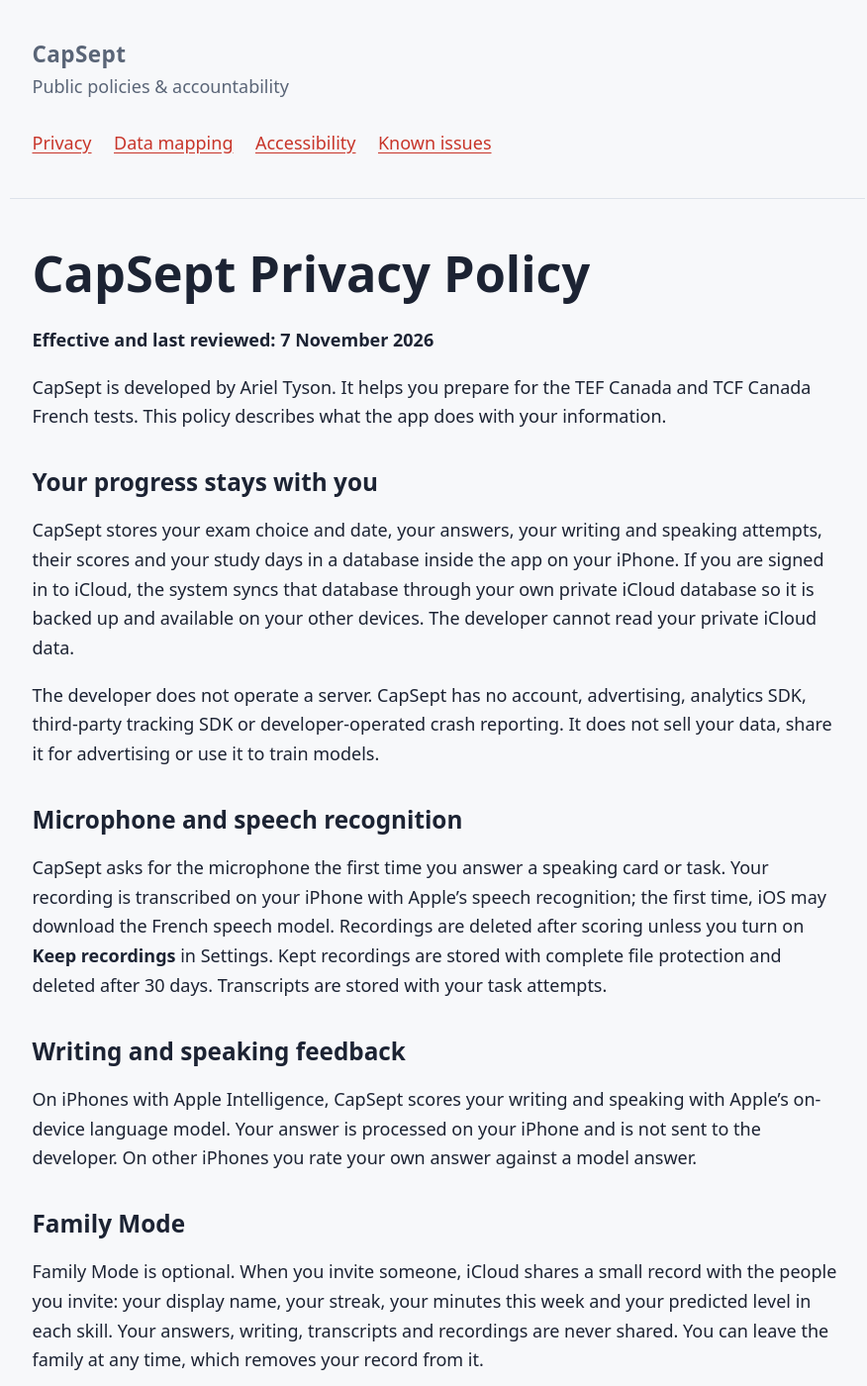
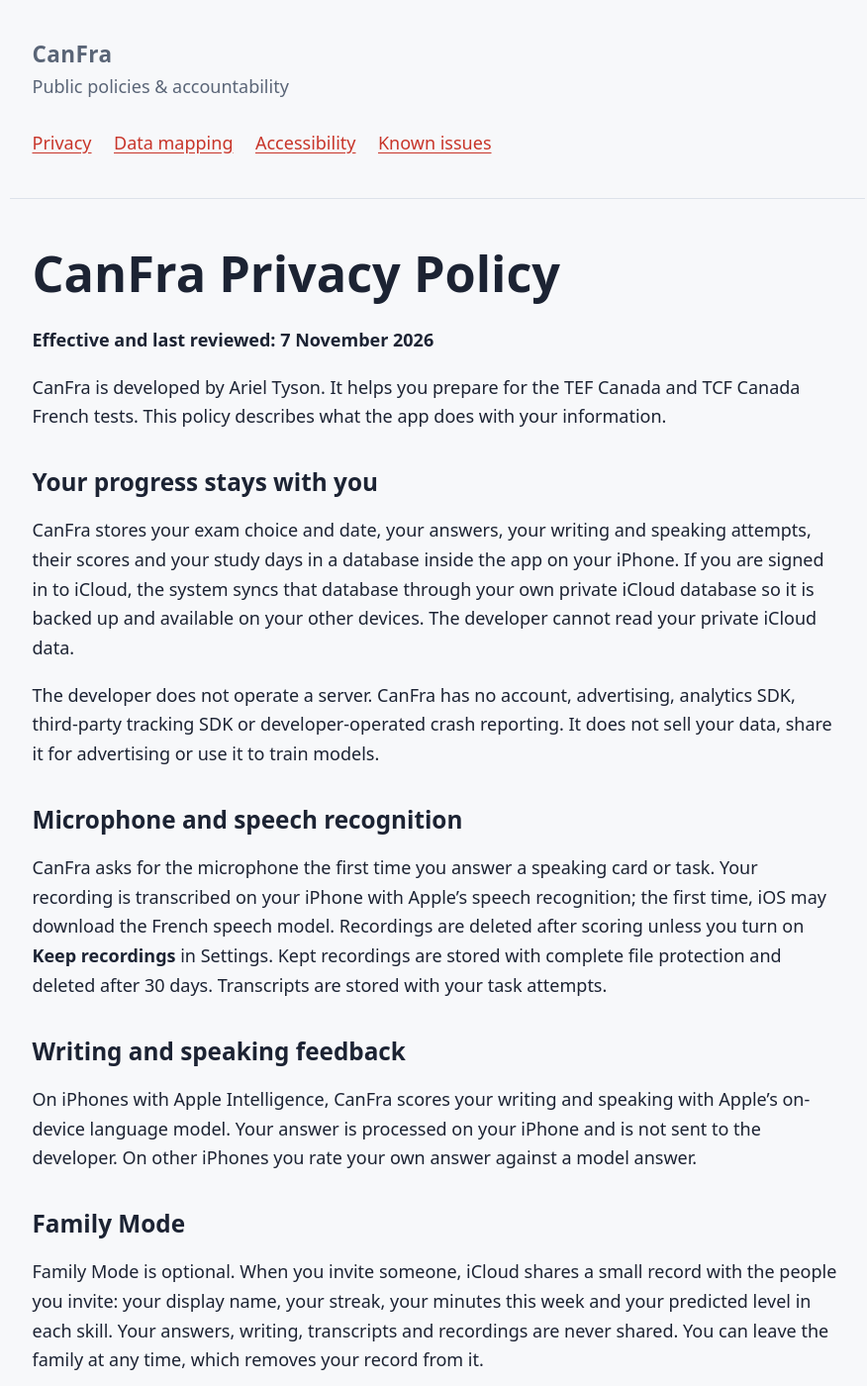
Before and after one commit to arieltyson/CapSept-privacy, a Jekyll site: the page built from index.md, in a window 1280 px wide and 1400 px high. Shown: the whole window at 99% size, without its empty margins (198-1074 px from the left). Built offline with Jekyll 4.4.1, drawn with Linux system fonts in a browser that asks for light colours; some of the changed text lies outside the part shown.

Commit message:
docs: Rename the app to CanFra
The app is now CanFra. The repository name and every URL stay the same, so links from the App
Store and the app keep working.

```diff
--- a/PRIVACY_POLICY.md
+++ b/PRIVACY_POLICY.md
@@ -1,24 +1,24 @@
-# CapSept Privacy Policy
+# CanFra Privacy Policy
 
 **Effective and last reviewed: 7 November 2026**
 
-CapSept is developed by Ariel Tyson. It helps you prepare for the TEF Canada and TCF Canada French
+CanFra is developed by Ariel Tyson. It helps you prepare for the TEF Canada and TCF Canada French
 tests. This policy describes what the app does with your information.
 
 ## Your progress stays with you
 
-CapSept stores your exam choice and date, your answers, your writing and speaking attempts, their
+CanFra stores your exam choice and date, your answers, your writing and speaking attempts, their
 scores and your study days in a database inside the app on your iPhone. If you are signed in to
 iCloud, the system syncs that database through your own private iCloud database so it is backed up
 and available on your other devices. The developer cannot read your private iCloud data.
 
-The developer does not operate a server. CapSept has no account, advertising, analytics SDK,
+The developer does not operate a server. CanFra has no account, advertising, analytics SDK,
 third-party tracking SDK or developer-operated crash reporting. It does not sell your data, share
 it for advertising or use it to train models.
 
 ## Microphone and speech recognition
 
-CapSept asks for the microphone the first time you answer a speaking card or task. Your recording is
+CanFra asks for the microphone the first time you answer a speaking card or task. Your recording is
 transcribed on your iPhone with Apple's speech recognition; the first time, iOS may download the
 French speech model. Recordings are deleted after scoring unless you turn on **Keep recordings** in
 Settings. Kept recordings are stored with complete file protection and deleted after 30 days.
@@ -26,7 +26,7 @@ Transcripts are stored with your task attempts.
 
 ## Writing and speaking feedback
 
-On iPhones with Apple Intelligence, CapSept scores your writing and speaking with Apple's on-device
+On iPhones with Apple Intelligence, CanFra scores your writing and speaking with Apple's on-device
 language model. Your answer is processed on your iPhone and is not sent to the developer. On other
 iPhones you rate your own answer against a model answer.
 
@@ -39,19 +39,19 @@ at any time, which removes your record from it.
 
 ## Notifications
 
-If you turn on the daily reminder, CapSept schedules one local reminder a day, skipped when you have
+If you turn on the daily reminder, CanFra schedules one local reminder a day, skipped when you have
 already studied, and two reminders before your exam. There is no push-notification server.
 
 ## Apple Watch
 
-If you have CapSept on Apple Watch, your iPhone sends it the words due for review in the next day and a
+If you have CanFra on Apple Watch, your iPhone sends it the words due for review in the next day and a
 half, with their English meanings, over Apple's direct iPhone-to-Watch connection. The watch
 schedules its own local notifications, once an hour during the day, and sends your answers back to
 your iPhone the same way. Turn this off with **Words on Apple Watch** in Settings.
 
 ## Your choices
 
-In Settings you can export everything CapSept stores as a JSON file, and delete all your data,
+In Settings you can export everything CanFra stores as a JSON file, and delete all your data,
 which removes it from your iPhone and, through sync, from your iCloud. Deleting the app removes the
 on-device copy.
 
--- a/_config.yml
+++ b/_config.yml
@@ -1,5 +1,5 @@
-title: "CapSept Privacy policy"
-description: "Public, version-controlled privacy policy for CapSept, maintained by Ariel Tyson."
+title: "CanFra Privacy policy"
+description: "Public, version-controlled privacy policy for CanFra, maintained by Ariel Tyson."
 url: "https://arieltyson.github.io"
 baseurl: "/CapSept-privacy"
 repository_url: "https://github.com/arieltyson/CapSept-privacy"
--- a/_layouts/default.html
+++ b/_layouts/default.html
@@ -5,7 +5,7 @@
   <meta name="viewport" content="width=device-width, initial-scale=1">
   <meta name="color-scheme" content="light dark">
   <meta name="description" content="{{ site.description | escape }}">
-  <title>{{ page.title | escape }} · CapSept</title>
+  <title>{{ page.title | escape }} · CanFra</title>
   <link rel="canonical" href="{{ page.url | absolute_url }}">
   <style>
     :root { color-scheme: light dark; --paper: #f7f8fa; --ink: #1c2333; --muted: #5a6577; --link: #c8352a; --line: #dde2ea; }
@@ -38,7 +38,7 @@
 <body>
   <a class="skip" href="#main">Skip to content</a>
   <header>
-    <p class="brand">CapSept</p>
+    <p class="brand">CanFra</p>
     <p>Public policies &amp; accountability</p>
     <nav aria-label="Policy navigation"><ul>
       <li><a href="https://arieltyson.github.io/CapSept-privacy/">Privacy</a></li>
```
Also changed, not shown: DATA_MAPPING.md (+1 -1 lines), SECURITY.md (+1 -1 lines), .github/ISSUE_TEMPLATE/privacy-concern.yml, README.md.
